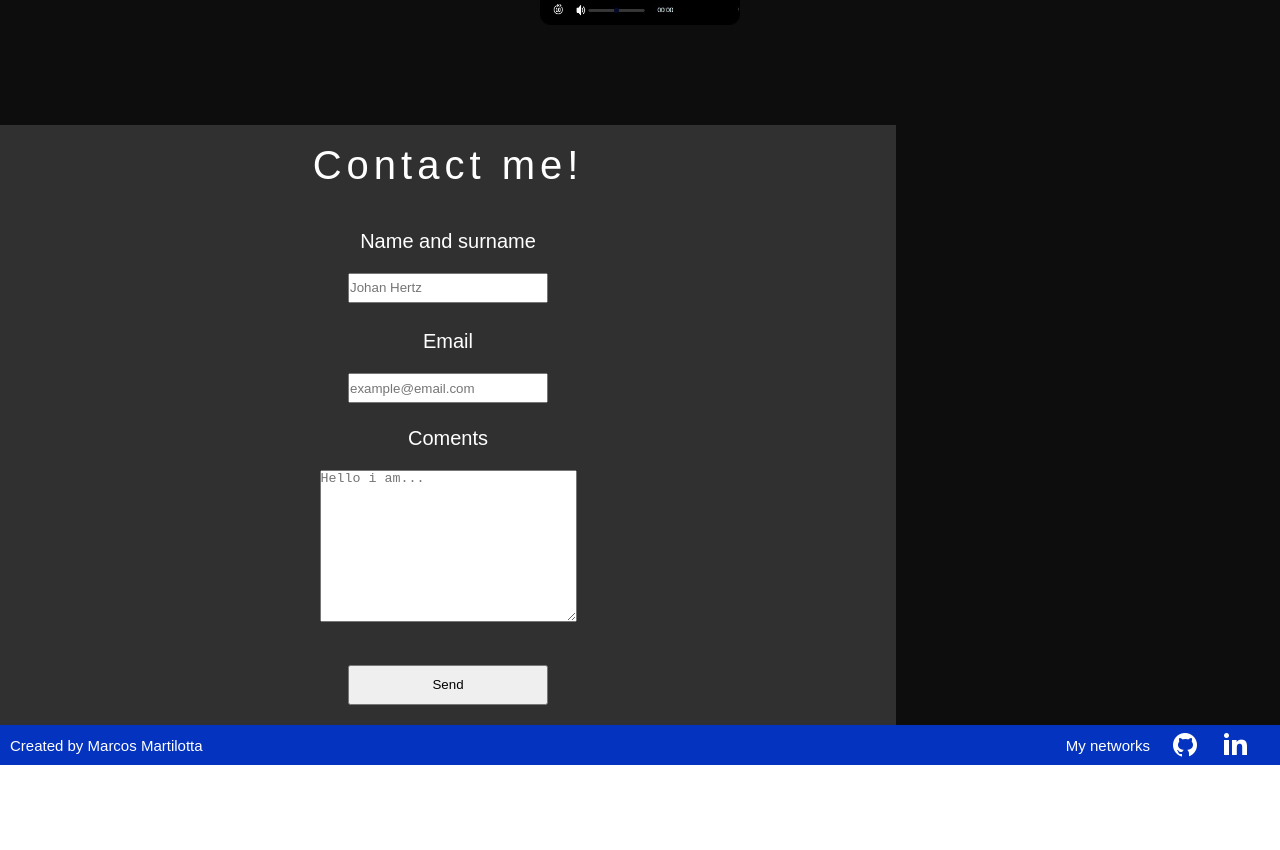
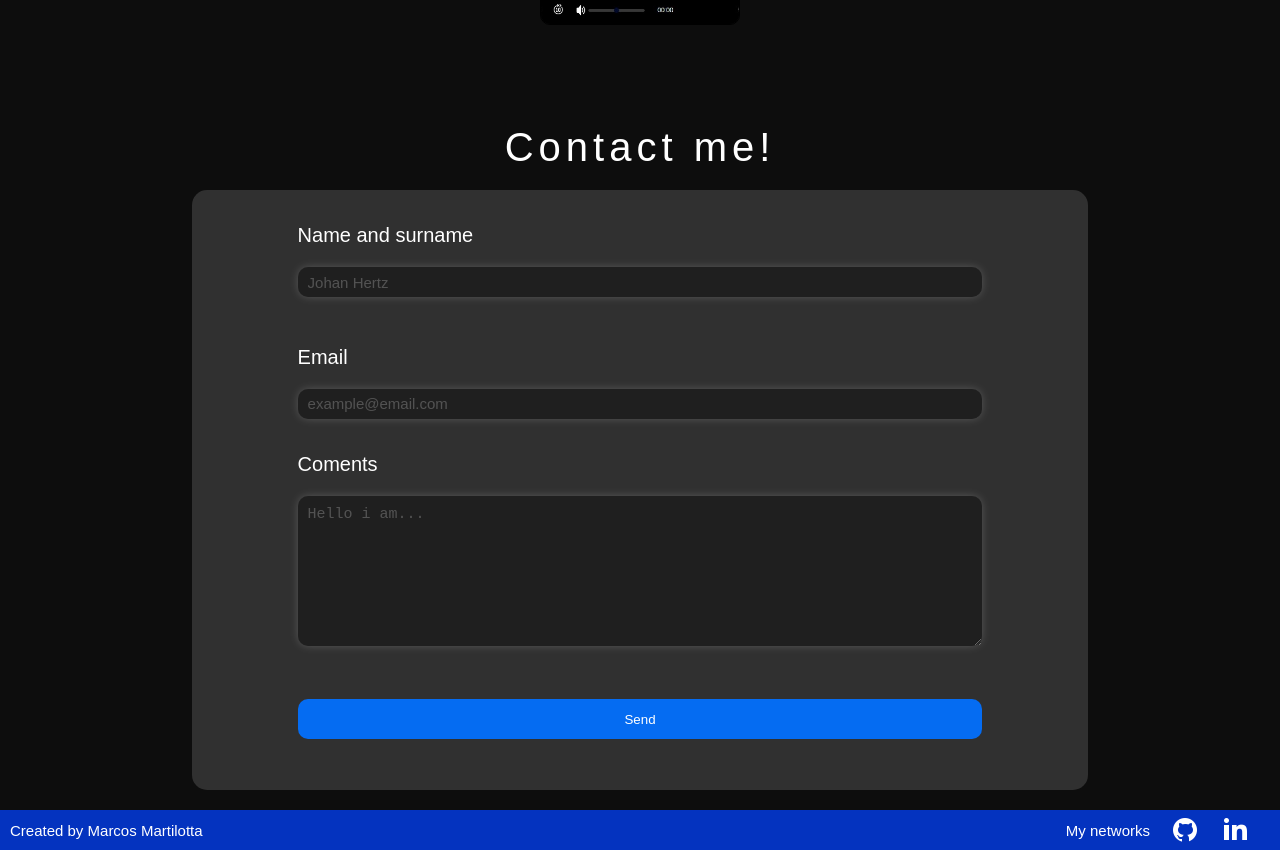
Before and after one commit to MarcosMartilotta/PortfolioMM, a React (Create React App) app: page / in a window 1280 px wide. Shown: the part 1640-2490 px from the top of the page. Before the commit the page ends 2405 px from the top, so only its background shows below. Built offline with nearby package versions, Linux system fonts and the light colour scheme.

Commit message:
Previo a react-router

```diff
--- a/src/App.jsx
+++ b/src/App.jsx
@@ -16,7 +16,7 @@ const Main = styled.div`
 const PresentationContainer = styled.div`
   width: 100vw;
   height: 60rem;
-  max-height: 80rem;
+  max-height: 60rem;
   letter-spacing: 1rem;
   text-align: left;
 `;
@@ -34,9 +34,17 @@ const ProjectsContainer = styled.div`
 `;
 
 const ContactContainer = styled.div`
-  width: 100vw;
+  width: 100%;
   height: auto;
-  text-align: center;
+  margin: 0 auto;
+
+  h2 {
+    font-size: 4rem;
+    font-weight: 500;
+    letter-spacing: 0.5rem;
+    color: white;
+    text-align: center;
+  }
 `;
 
 const FooterContainer = styled.footer`
@@ -49,16 +57,17 @@ function App() {
   return (
     <Main>
       <NavBar />
-
-      <AnimatedPresentationText />
-
-      <TechnologiesContainer>
+      <PresentationContainer>
+        <AnimatedPresentationText />
+      </PresentationContainer>
+      <TechnologiesContainer id="/#tech">
         <Technologies />
       </TechnologiesContainer>
       <ProjectsContainer>
         <Projects />
       </ProjectsContainer>
       <ContactContainer>
+        <h2>Contact me!</h2>
         <ContactForm />
       </ContactContainer>
       <FooterContainer>
--- a/src/components/ContactForm.jsx
+++ b/src/components/ContactForm.jsx
@@ -5,21 +5,21 @@ import { useState } from "react";
 const FormStyled = styled.form`
   width: 70%;
   height: 60rem;
+  margin: 2rem auto;
+  padding: 2rem;
   display: grid;
   gap: 2rem;
   grid-template-columns: 1fr;
-  grid-template-rows: repeat(5, 1fr);
+  grid-template-rows: repeat(4, 1fr);
   align-items: center;
   justify-items: center;
   background-color: #4e4e4e8b;
   color: white;
+  border-radius: 1.5rem;
 
-  h2 {
-    font-size: 4rem;
-    font-weight: 500;
-    letter-spacing: 0.5rem;
+  div {
+    width: 80%;
   }
-
   label {
     font-size: 2rem;
     display: block;
@@ -27,15 +27,43 @@ const FormStyled = styled.form`
   }
 
   input {
-    width: 20rem;
+    width: 100%;
     height: 3rem;
+    padding: 1rem;
+    background-color: #000000ab;
+    opacity: 0.5;
+    border: none;
+    border-radius: 1rem;
+    box-shadow: 0px 0px 10px -1px rgba(255, 255, 255, 0.47);
+    color: white;
+    font-size: 1.5rem;
+  }
+
+  textarea {
+    width: 100%;
+    height: 15rem;
+    padding: 1rem;
+    background-color: #000000ab;
+    opacity: 0.5;
+    border: none;
+    border-radius: 1rem;
+    box-shadow: 0px 0px 10px -1px rgba(255, 255, 255, 0.47);
+    color: white;
+    font-size: 1.5rem;
   }
 
   button {
-    width: 20rem;
+    width: 100%;
     height: 4rem;
+    background-color: #056cf2;
+    border-radius: 1rem;
+    border: none;
+    color: white;
+
+    &:hover {
+      cursor: pointer;
+    }
   }
-
   p {
     color: #ff7a7a;
     margin-top: 1rem;
@@ -88,7 +116,6 @@ const ContactForm = () => {
         touched,
       }) => (
         <FormStyled onSubmit={handleSubmit}>
-          <h2>Contact me!</h2>
           <div>
             <label htmlFor="name">Name and surname</label>
             <input
--- a/src/components/NavBar.jsx
+++ b/src/components/NavBar.jsx
@@ -137,7 +137,7 @@ const ToggleDarkMode = styled.div`
   }
 `;
 
-const TechnologiesContainer = styled.div`
+const LinksContainer = styled.div`
   a {
     margin-right: 6rem;
   }
@@ -158,8 +158,8 @@ export const NavBar = () => {
           <span className="slider"></span>
         </div>
       </ToggleDarkMode>
-      <TechnologiesContainer className={`links ${click ? "active" : ""}`}>
-        <a onClick={handleClick} href="/#">
+      <LinksContainer className={`links ${click ? "active" : ""}`}>
+        <a onClick={handleClick} href="/tech">
           Technologies
         </a>
         <a onClick={handleClick} href="/#">
@@ -171,7 +171,7 @@ export const NavBar = () => {
         <a onClick={handleClick} href="/#">
           Contact
         </a>
-      </TechnologiesContainer>
+      </LinksContainer>
       <Logo src={logo} alt={logo} />
       <div className="burguer">
         <Hamburguer clicked={click} handleClick={handleClick} />
```
